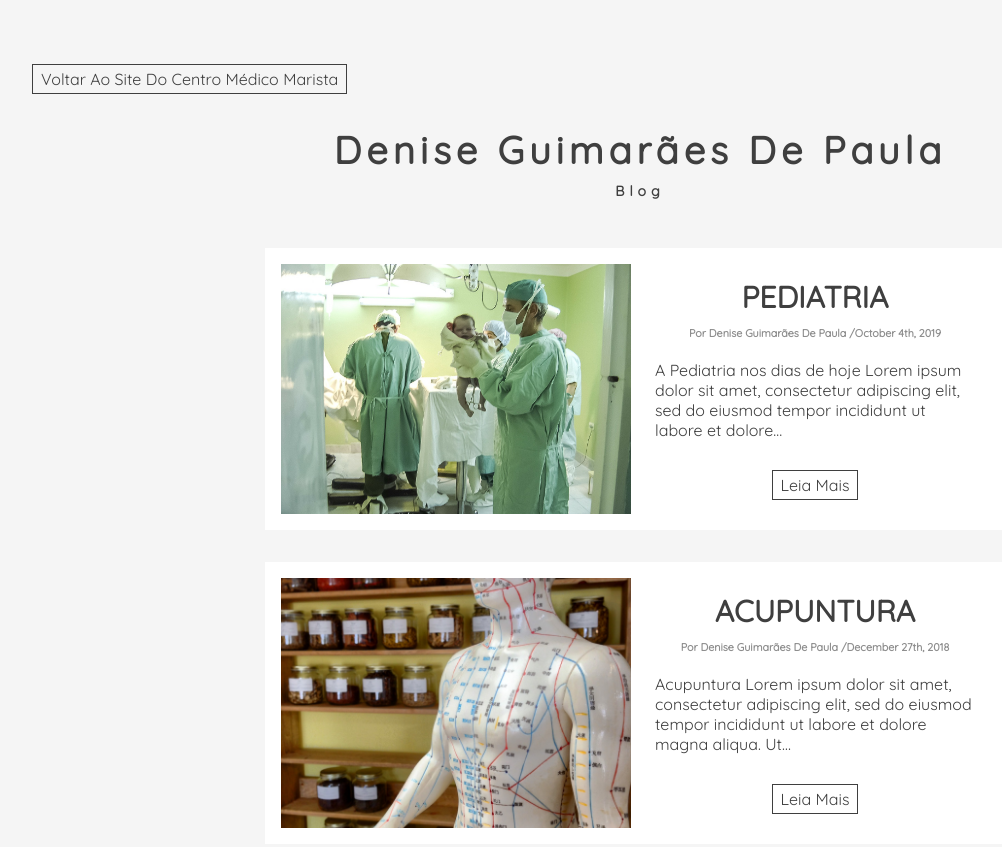
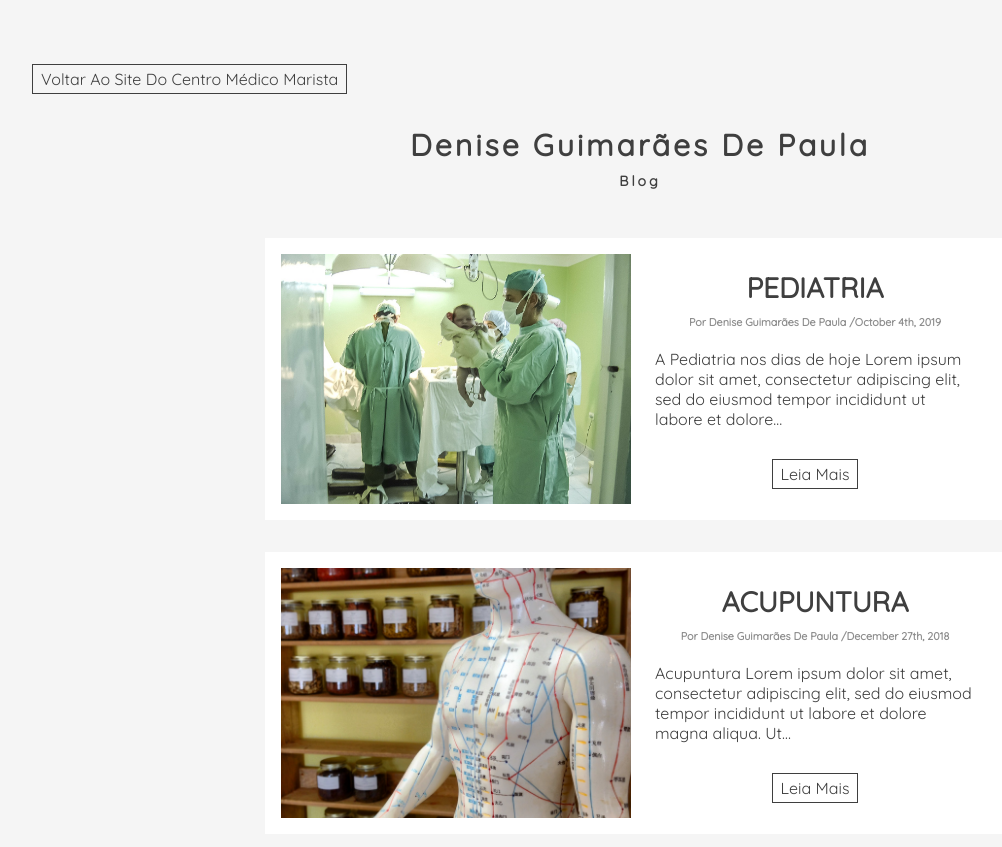
Before and after one commit to delubiod/denise_blog, a Gatsby site: page / in a window 1280 px wide. Shown: the top 847 px of the page, without its empty margins (0-1002 px from the left). Built offline with nearby package versions, Linux system fonts and the light colour scheme; Gatsby itself is replaced by a stand-in of ours; some packages are replaced by stand-ins of ours.

Commit message:
css changes

```diff
--- a/src/css/postcard.module.css
+++ b/src/css/postcard.module.css
@@ -8,7 +8,7 @@
   padding: 1rem 0;
 }
 .info h2 {
-  font-size: 30px;
+  font-size: 28px;
   text-transform: capitalize;
   margin-bottom: 10px;
 }
--- a/src/css/postlist.module.css
+++ b/src/css/postlist.module.css
@@ -3,13 +3,13 @@
 }
 .posts h1 {
   text-align: center;
-  letter-spacing: 5px;
+  letter-spacing: 3px;
   margin-bottom: 0.5rem;
   text-transform: capitalize;
-  font-size: 38px;
+  font-size: 30px;
 }
 .posts h4 {
-  letter-spacing: 5px;
+  letter-spacing: 3px;
   text-transform: capitalize;
   font-size: 14px;
   text-align: center;
@@ -55,7 +55,7 @@
   font-size: 48px;
 }
 .info h4 {
-  letter-spacing: 5px;
+  letter-spacing: 3px;
   text-transform: capitalize;
   font-size: 14px;
   text-align: center;
```
Also changed, not shown: src/css/postTemplate.module.css (+7 -4 lines).
